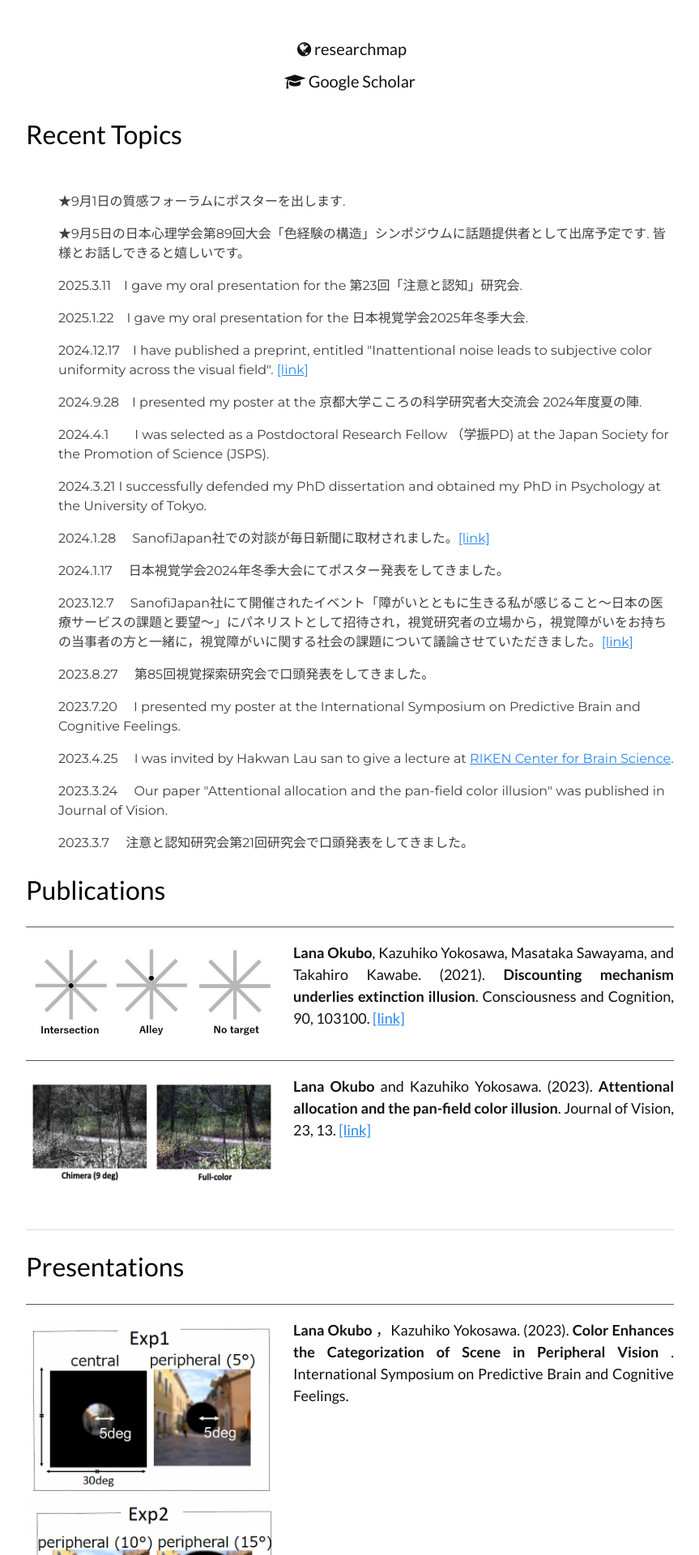
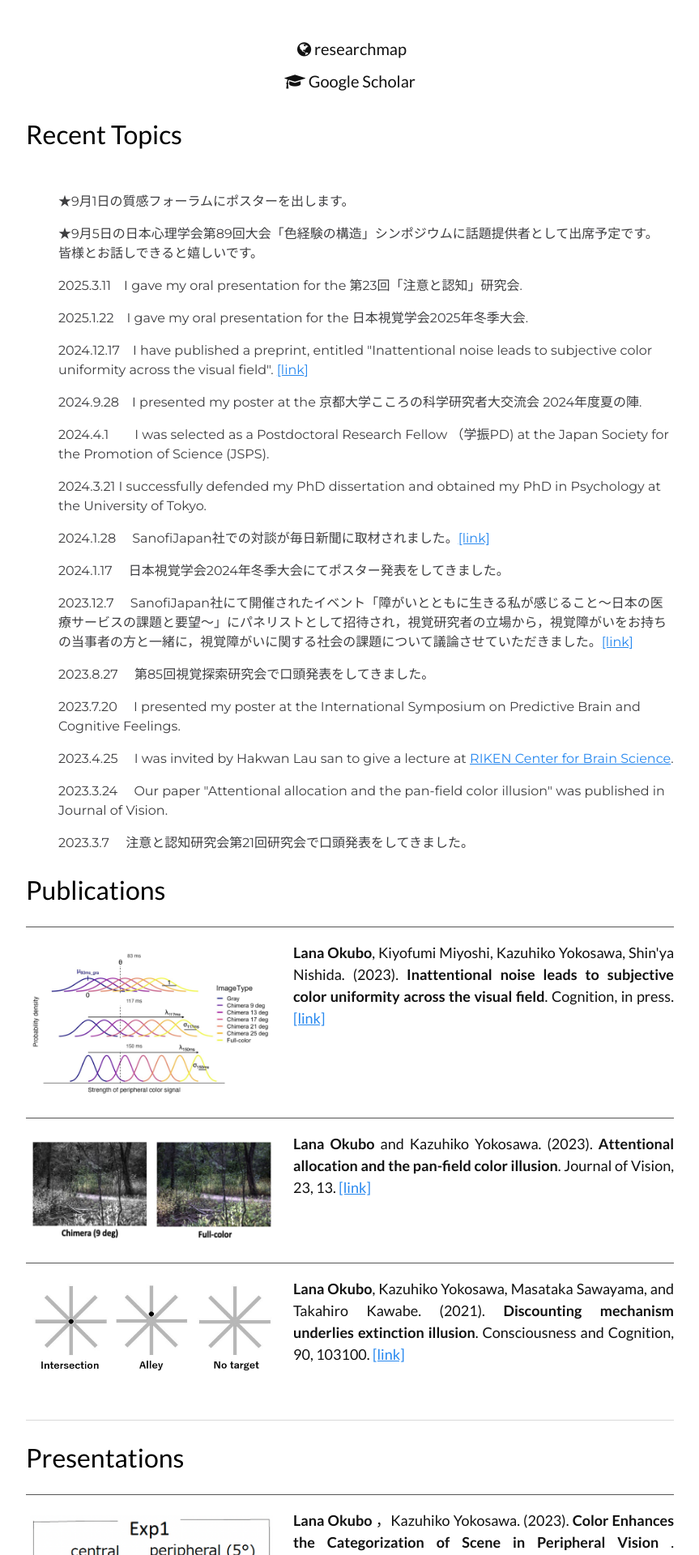
Before and after one commit to LNOKB/lnokb.github.io, a Jekyll site: the page built from index.html, in a window 1280 px wide. Shown: the part 789-2709 px from the top of the page at 81% size, without its empty margins (208-1071 px from the left). Built offline with Jekyll 4.4.1, drawn with Linux system fonts in a browser that asks for light colours.

Commit message:
Update index.html

```diff
--- a/index.html
+++ b/index.html
@@ -47,11 +47,11 @@ layout: home-page
 
 
        <p class="subtitle">
-        ★9月1日の質感フォーラムにポスターを出します.
+        ★9月1日の質感フォーラムにポスターを出します。
       </p>
 
       <p class="subtitle">
-        ★9月5日の日本心理学会第89回大会「色経験の構造」シンポジウムに話題提供者として出席予定です. 皆様とお話しできると嬉しいです。
+        ★9月5日の日本心理学会第89回大会「色経験の構造」シンポジウムに話題提供者として出席予定です。 皆様とお話しできると嬉しいです。
       </p>
 
 
@@ -123,13 +123,13 @@ layout: home-page
   <div class="publication-container" align="center">
     <ul>
 
-      <li>
-        <img src="{{site.baseurl}}/assets/img/186455.jpg">
+     <li>
+        <img src="{{site.baseurl}}/assets/img/12.jpg">
         <p>
-          <b>Lana Okubo</b>, Kazuhiko Yokosawa, Masataka Sawayama, and Takahiro Kawabe. (2021).
-          <b>Discounting mechanism underlies extinction illusion</b>.
-          Consciousness and Cognition, 90, 103100.
-        <a href="https://www.sciencedirect.com/science/article/abs/pii/S105381002100026X?via%3Dihub" target="_blank">[link]</a>
+          <b>Lana Okubo</b>, Kiyofumi Miyoshi, Kazuhiko Yokosawa, Shin'ya Nishida. (2023).
+          <b>Inattentional noise leads to subjective color uniformity across the visual field</b>.
+          Cognition, in press.
+        <a href="https://osf.io/preprints/psyarxiv/2caut" target="_blank">[link]</a>
         </p>
       </li>
 
@@ -140,6 +140,16 @@ layout: home-page
           <b>Attentional allocation and the pan-field color illusion</b>.
           Journal of Vision, 23, 13.
         <a href="https://jov.arvojournals.org/article.aspx?articleid=2785468" target="_blank">[link]</a>
+        </p>
+      </li>
+
+      <li>
+        <img src="{{site.baseurl}}/assets/img/186455.jpg">
+        <p>
+          <b>Lana Okubo</b>, Kazuhiko Yokosawa, Masataka Sawayama, and Takahiro Kawabe. (2021).
+          <b>Discounting mechanism underlies extinction illusion</b>.
+          Consciousness and Cognition, 90, 103100.
+        <a href="https://www.sciencedirect.com/science/article/abs/pii/S105381002100026X?via%3Dihub" target="_blank">[link]</a>
         </p>
       </li>
 
```
